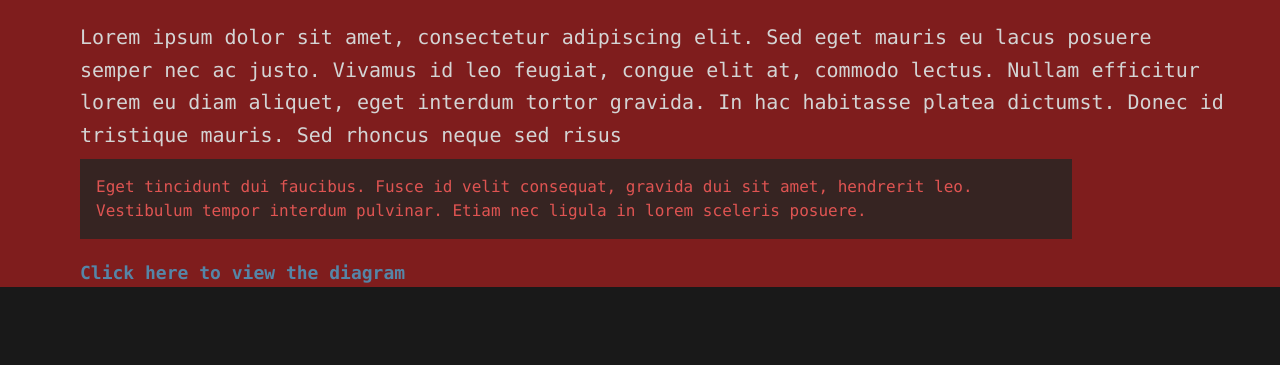
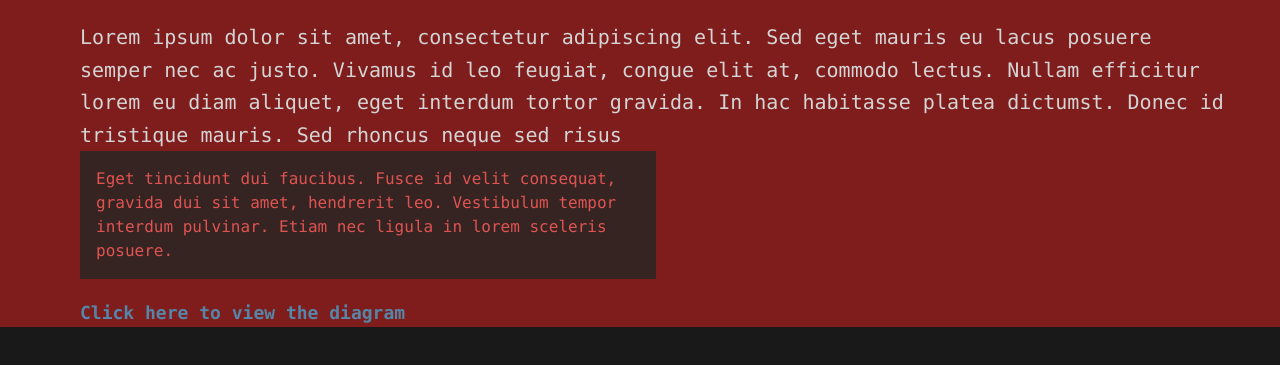
Before and after one commit to enocx/Hackers-Hangout, a website: page src/index.html in a window 1280 px wide. Shown: the part 193-558 px from the top of the page. Drawn offline with Linux system fonts and the light colour scheme.

Commit message:
Fix alignment errors

```diff
--- a/src/index.html
+++ b/src/index.html
@@ -13,10 +13,10 @@
         <div class="text-center ">
     </div>
 
-    <div class="test container  sm:pl-20  xl:bg-red-900 2xl:pl-[32rem] lg:bg-pink-400 md:bg-blue-700 sm:bg-green-900 bg-yellow-300 2xl:bg-sky-800">
+    <div class="test container  sm:pl-20 2xl:pl-[32rem] xl:bg-red-900 lg:bg-pink-400 md:bg-blue-700 sm:bg-green-900 bg-yellow-300 2xl:bg-sky-800">
         <h1 class="text-custom-nred text-3xl font-extrabold pb-10 pl-32 sm:pr-6  md:pl-36 lg:pl-64 xl:pl-96 xl:bg-red-900 2xl:pl-36 lg:bg-pink-400 md:bg-blue-700 sm:bg-green-900 bg-yellow-300 2xl:bg-sky-800">IT Notes Unit 2</h1>
 
-        <h1 class="text-custom-nred text-3xl font-bold lg:pl-24 xl:pl-0 2xl:pl-[-8rem]">
+        <h1 class="text-custom-nred text-3xl font-bold pl-5 md:pl-0 lg:pl-24 xl:pl-0 2xl:pl-[-8rem]">
             What are Cookies?</h1>
         <p>
             <ul class="pr-8 leading-relaxed pl-10 sm:mr-38 sm:p-0 lg:pl-28 xl:pl-5 2xl:pl-6 font-semibold  text-custom-nwhite list-disc ">
@@ -32,12 +32,12 @@
             lorem eu diam aliquet, eget interdum tortor gravida. In hac
             habitasse platea dictumst. Donec id tristique mauris. Sed rhoncus
              neque sed risus </p>
-             <p class="ml-10 sm:ml-0 sm:mr-12 mr-28  md:mr-52 lg:ml-24 xl:ml-0 mt-2 h-auto md:w-auto md:h-auto 2xl:ml-0 p-4  text-custom-nred bg-custom-ncallout ">
+             <p class="ml-10 sm:ml-0 sm:mr-12 mr-28 md:mr-52 md:max-w-xl lg:ml-24 xl:ml-0  t-2 h-auto md:w-auto md:h-auto 2xl:ml-0 p-4  text-custom-nred bg-custom-ncallout ">
                 Eget tincidunt dui faucibus. Fusce id
                 velit consequat, gravida dui sit amet, hendrerit leo. Vestibulum
                 tempor interdum pulvinar. Etiam nec ligula in lorem
                 sceleris posuere.</p>
-                <button class=" pl-0  md:pl-32 lg:pl-24 xl:pl-0 2xl:pl-0 rounded-xl md:p-0 text-custom-nblue mt-5 text-lg font-semibold hover:text-sky-900 delay-700 hover:animate-pulse">Click here to view the diagram</button>
+                <button class=" pl-5  md:pl-0 lg:pl-24 xl:pl-0 2xl:pl-0 rounded-xl md:p-0 text-custom-nblue mt-5 text-lg font-semibold hover:text-sky-900 delay-700 hover:animate-pulse">Click here to view the diagram</button>
 
         </div>
     </div>
```
Also changed, not shown: dist/output.css.
